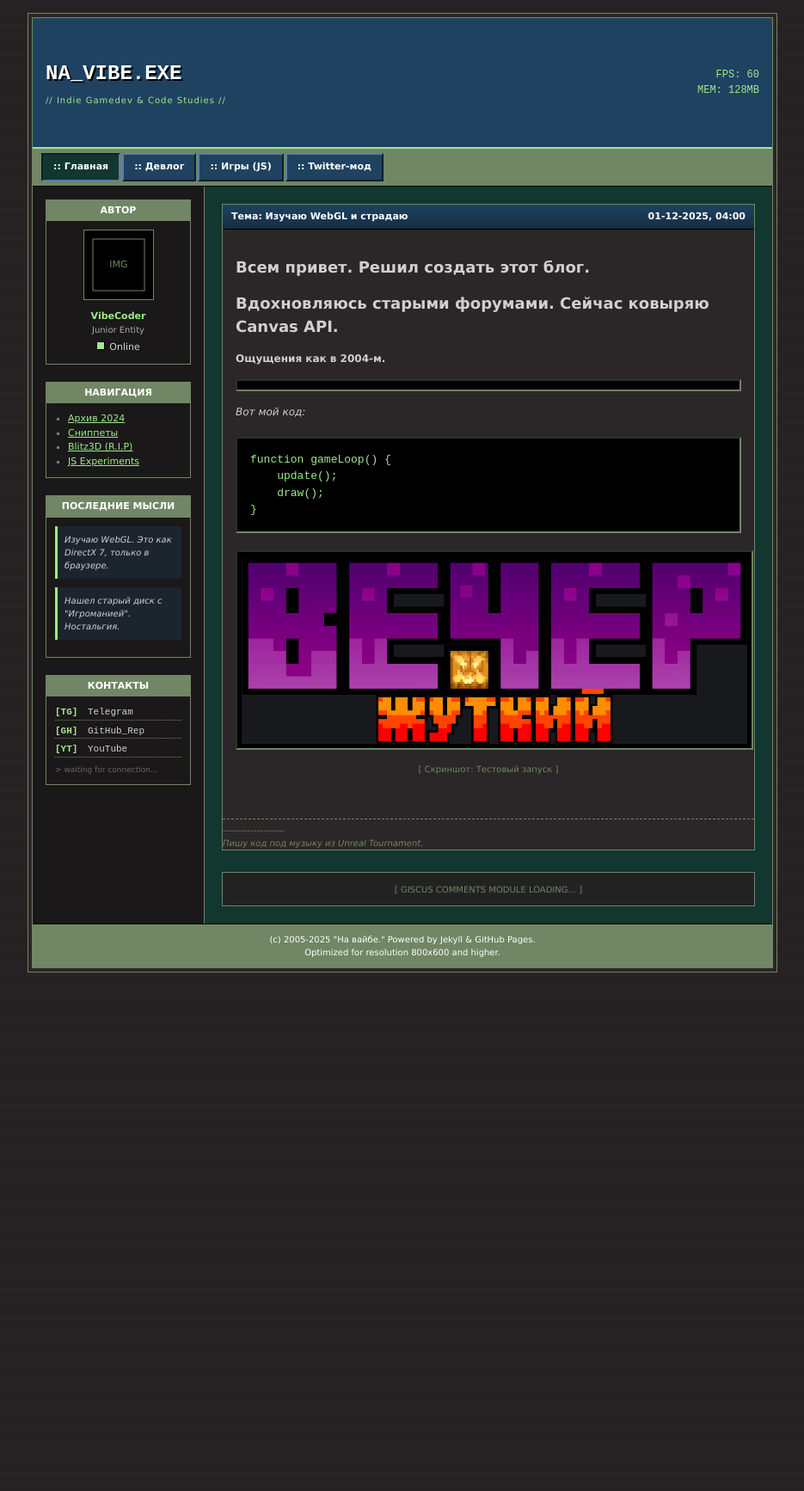
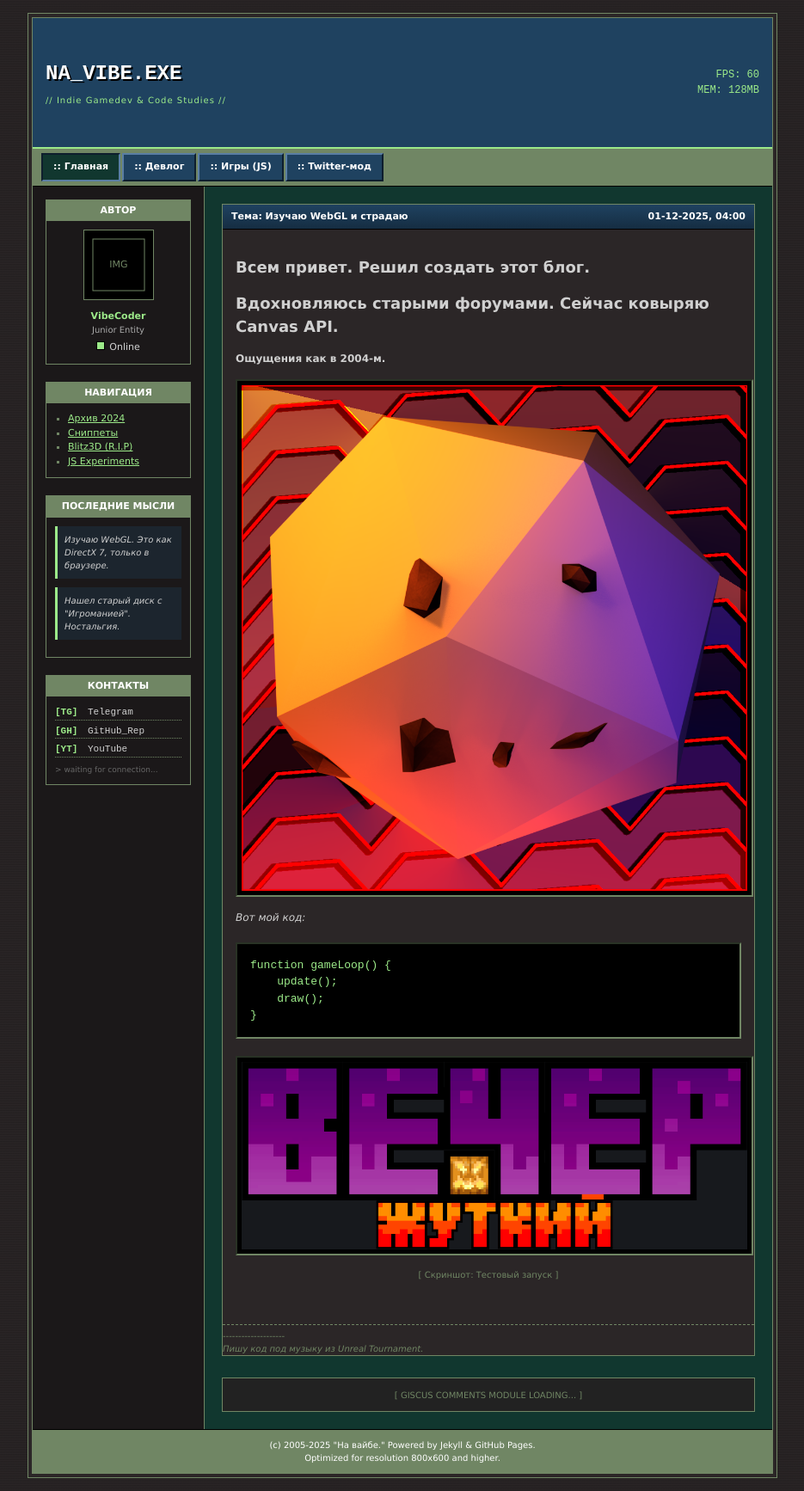
Before and after one commit to TN3EP/Na-vaybe, a Jekyll site: the page built from _posts/2025-12-01-hello-world.md, in a window 1280 px wide. Shown: the whole page at 86% size, without its empty margins (172-1107 px from the left). Built offline with Jekyll 4.4.1, drawn with Linux system fonts in a browser that asks for light colours; before the commit the page ends 1146 px from its top, so only the background shows below that.

Commit message:
какая разница?

```diff
--- a/_posts/2025-12-01-hello-world.md
+++ b/_posts/2025-12-01-hello-world.md
@@ -8,7 +8,10 @@ date: 2025-12-01 4:00:00
 
 ## Вдохновляюсь старыми форумами. Сейчас ковыряю **Canvas API**.
 **Ощущения как в 2004-м.**
-![](<../static/img/лоу поли печенье с фоном 1.png>)
+
+![](</static/img/лоу поли печенье с фоном 1.png>)
+
+
 <!--more-->
 
 *Вот мой код:*
```
